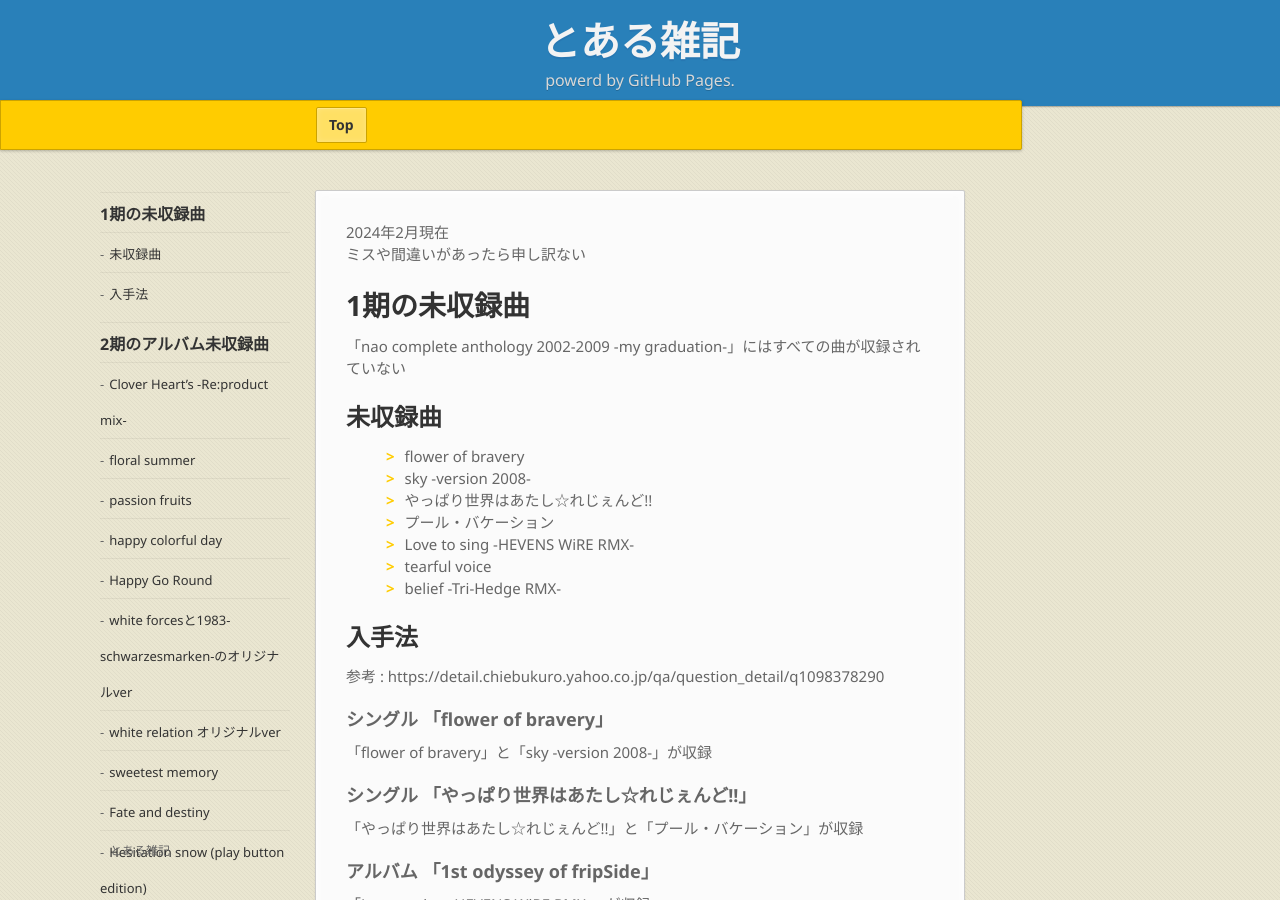
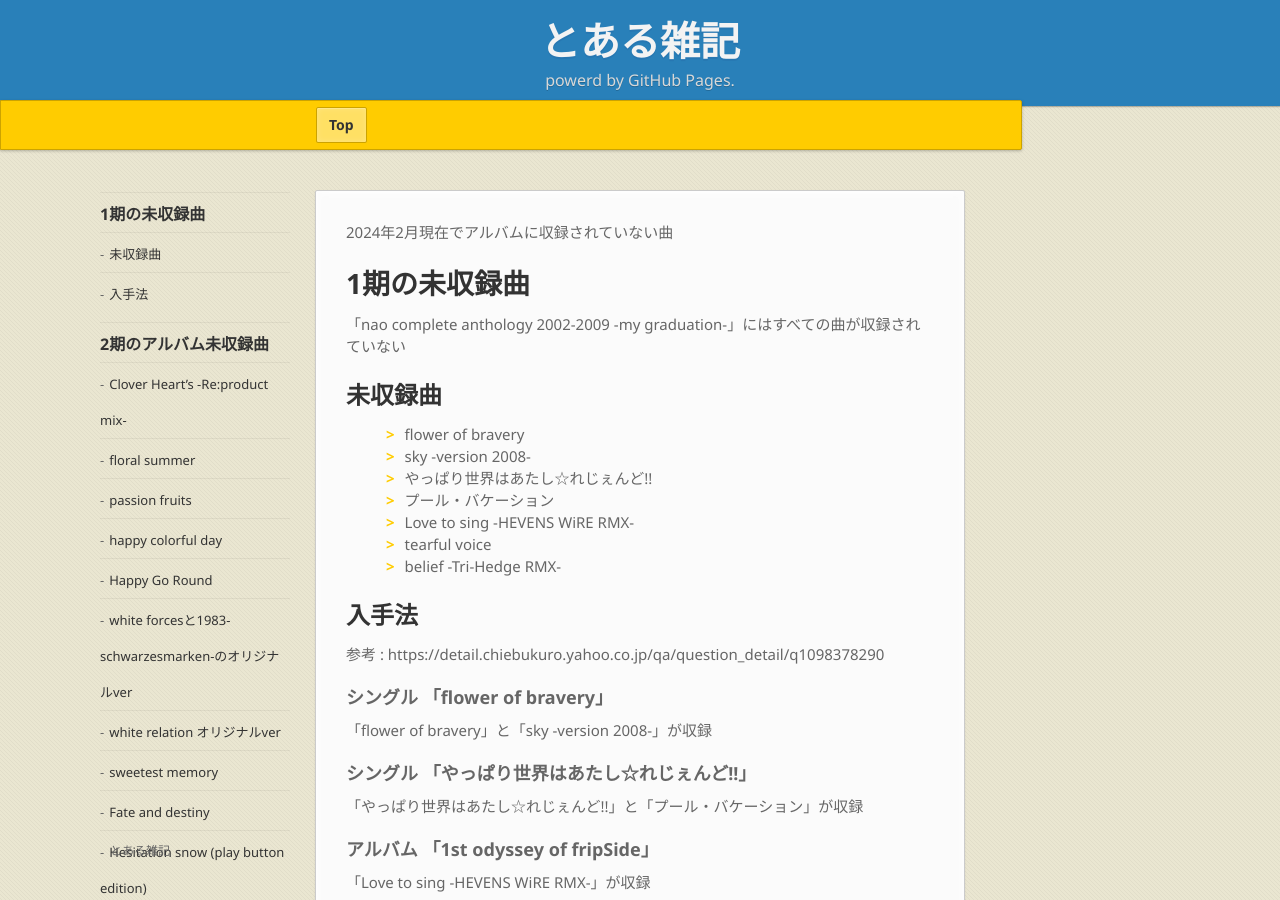
Before and after one commit to vz-z/vz-z.github.io, a Jekyll site: the page built from _posts/2024-02-05-fripSide第1期_第2期_第3期_未収録曲.md, in a window 1280 px wide and 900 px high. Built offline with Jekyll 4.4.1, drawn with Linux system fonts in a browser that asks for light colours; nearby versions of some CDN libraries; some web fonts are replaced; some of the changed text lies outside the part shown.

Commit message:
Update and rename 2024-02-05-fripSide第1期_第2期_第3期_アルバム未収録曲.md to 2024-02-05-fripSide第1期_第2期_第3期_未収録曲.md

```diff
--- a/_posts/2024-02-05-fripSide第1期_第2期_第3期_アルバム未収録曲.md
+++ b/_posts/2024-02-05-fripSide第1期_第2期_第3期_未収録曲.md
@@ -7,8 +7,8 @@ tags:
 - GitHubPages
 ---
 
-2024年2月現在
-ミスや間違いがあったら申し訳ない
+2024年2月現在でアルバムに収録されていない曲
+
 # 1期の未収録曲
 「nao complete anthology 2002-2009 -my graduation-」にはすべての曲が収録されていない
 ## 未収録曲
```
Also changed, not shown: other parts of _posts/2024-02-05-fripSide第1期_第2期_第3期_未収録曲.md (+1 -1 lines).
